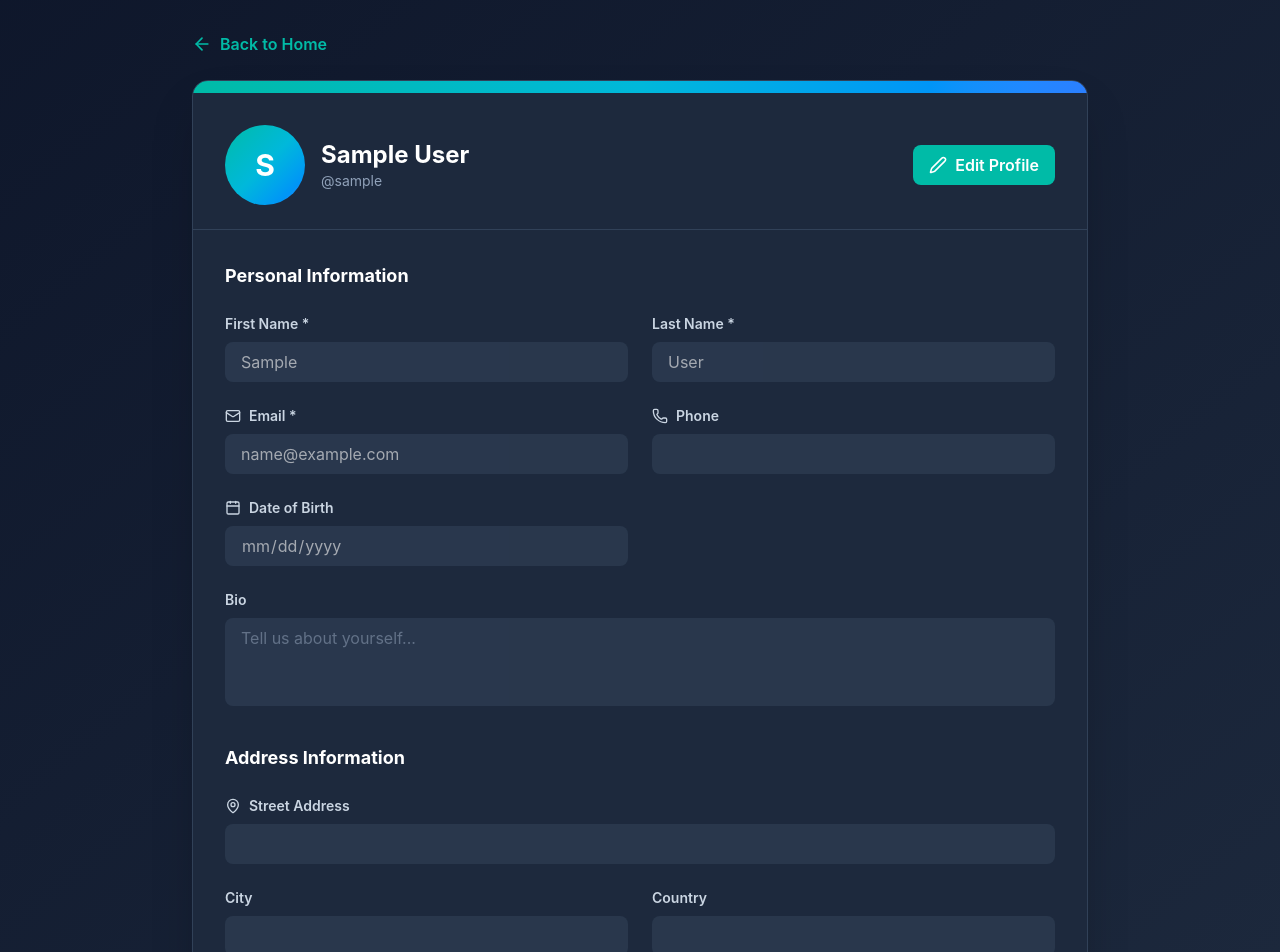
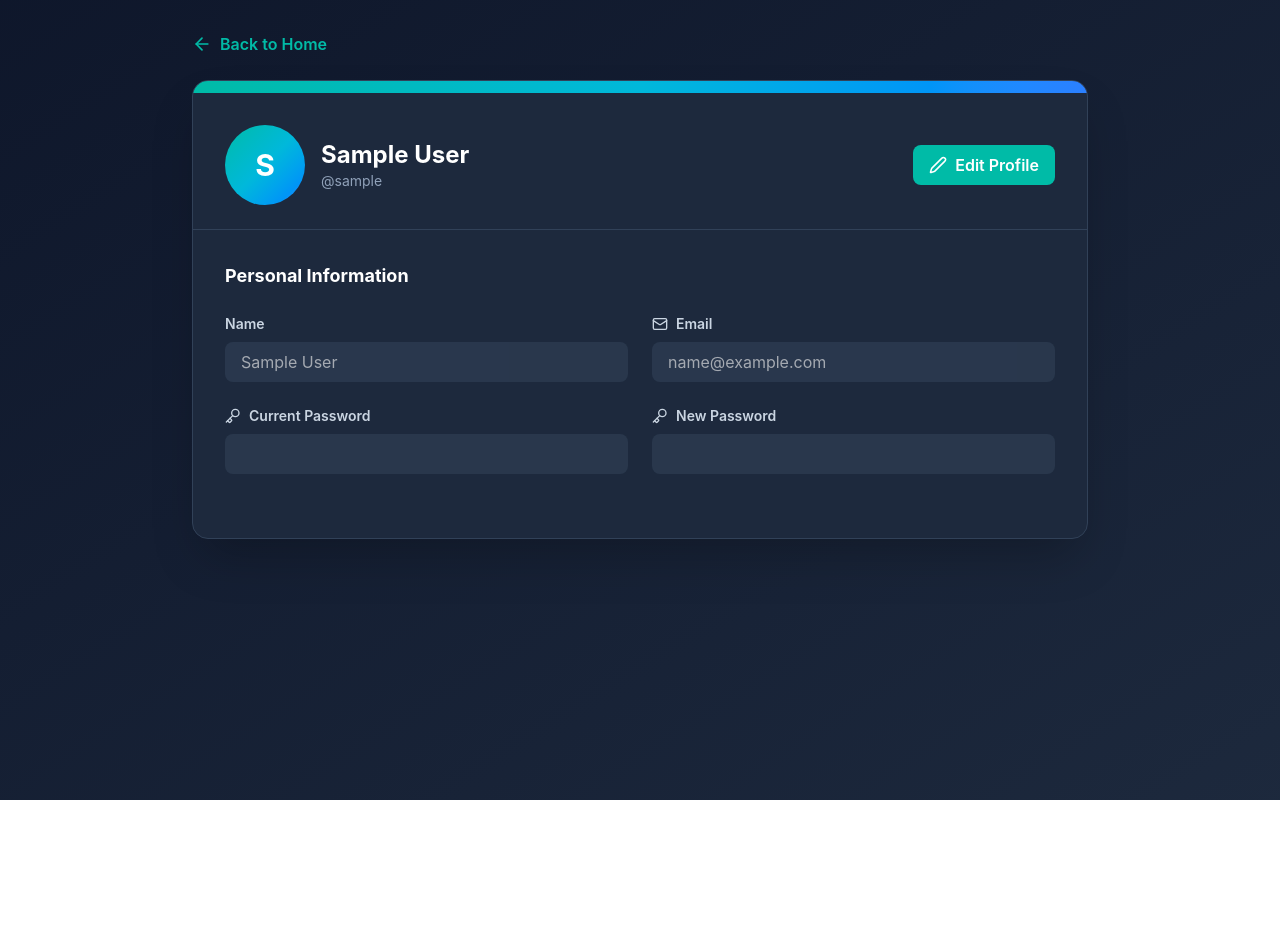
Before and after one commit to DINESH-K-21/shopverse, a React (Vite) app in the folder frontend/my-app/: page /profile in a window 1280 px wide. Shown: the top 952 px of the page. After the commit the page ends 800 px from the top, so only its background shows below. Built offline with nearby package versions, Linux system fonts and the light colour scheme; sample sign-in values are in the browser's storage.

Commit message:
profile page changes

```diff
--- a/frontend/my-app/src/commoncomponents/NavBar.jsx
+++ b/frontend/my-app/src/commoncomponents/NavBar.jsx
@@ -18,16 +18,17 @@ export default function Navbar() {
 
   // Get user initials
   const getInitials = () => {
-    if (user?.firstName && user?.lastName) {
-      return `${user.firstName[0]}${user.lastName[0]}`.toUpperCase();
+
+    if (user?.name ) {
+      return `${user.name[0].toUpperCase()}`;
     }
     return "U";
   };
 
   // Get full name
   const getFullName = () => {
-    if (user?.firstName && user?.lastName) {
-      return `${user.firstName} ${user.lastName}`;
+    if (user?.name ) {
+      return `${user.name}`;
     }
     return "User";
   };
--- a/frontend/my-app/src/pages/ProfilePage.jsx
+++ b/frontend/my-app/src/pages/ProfilePage.jsx
@@ -1,5 +1,5 @@
 import React, { useState, useEffect } from "react";
-import { ArrowLeft, Edit2, Save, X, Mail, Phone, MapPin, Calendar } from "lucide-react";
+import { ArrowLeft, Edit2, Save, X, Mail, Phone, MapPin, Calendar , Key } from "lucide-react";
 import { useNavigate } from "react-router-dom";
 import { useSelector, useDispatch } from "react-redux";
 import api from "../api/api";
@@ -8,6 +8,9 @@ export default function ProfilePage() {
   const navigate = useNavigate();
   const dispatch = useDispatch();
   const { user } = useSelector((state) => state.auth);
+
+  console.log(user,"jj");
+
   const role = user?.role
 
   const [isEditing, setIsEditing] = useState(false);
@@ -16,15 +19,10 @@ export default function ProfilePage() {
   const [success, setSuccess] = useState("");
 
   const [formData, setFormData] = useState({
-    firstName: "",
-    lastName: "",
+    name: "",
     email: "",
-    phone: "",
-    address: "",
-    city: "",
-    country: "",
-    dateOfBirth: "",
-    bio: "",
+    currentPassword:"",
+    newPassword:""
   });
 
   const [originalData, setOriginalData] = useState(formData);
@@ -33,15 +31,8 @@ export default function ProfilePage() {
     // Load user data when component mounts
     if (user) {
       const userData = {
-        firstName: user.firstName || "",
-        lastName: user.lastName || "",
+        name: user.name || "",
         email: user.email || "",
-        phone: user.phone || "",
-        address: user.address || "",
-        city: user.city || "",
-        country: user.country || "",
-        dateOfBirth: user.dateOfBirth || "",
-        bio: user.bio || "",
       };
       setFormData(userData);
       setOriginalData(userData);
@@ -75,8 +66,8 @@ export default function ProfilePage() {
 
     try {
       // Validate required fields
-      if (!formData.firstName || !formData.lastName || !formData.email) {
-        setError("Please fill in all required fields (First Name, Last Name, Email)");
+      if (!formData.name || !formData.email) {
+        setError("Please fill in all required fields (Name, Email)");
         setLoading(false);
         return;
       }
@@ -186,37 +177,24 @@ export default function ProfilePage() {
                 {/* First Name */}
                 <div>
                   <label className="text-slate-300 text-sm font-semibold block mb-2">
-                    First Name *
+                    Name
                   </label>
                   <input
                     type="text"
-                    name="firstName"
-                    value={formData.firstName}
+                    name="name"
+                    value={formData.name}
                     onChange={handleInputChange}
                     disabled={!isEditing}
                     className="w-full px-4 py-2 rounded-lg bg-slate-700 text-white placeholder-slate-400 focus:outline-none focus:ring-2 focus:ring-teal-500 disabled:opacity-60 disabled:cursor-not-allowed"
                   />
                 </div>
 
-                {/* Last Name */}
-                <div>
-                  <label className="text-slate-300 text-sm font-semibold block mb-2">
-                    Last Name *
-                  </label>
-                  <input
-                    type="text"
-                    name="lastName"
-                    value={formData.lastName}
-                    onChange={handleInputChange}
-                    disabled={!isEditing}
-                    className="w-full px-4 py-2 rounded-lg bg-slate-700 text-white placeholder-slate-400 focus:outline-none focus:ring-2 focus:ring-teal-500 disabled:opacity-60 disabled:cursor-not-allowed"
-                  />
-                </div>
+
 
                 {/* Email */}
                 <div>
                   <label className="text-slate-300 text-sm font-semibold block mb-2 flex items-center gap-2">
-                    <Mail size={16} /> Email *
+                    <Mail size={16} /> Email
                   </label>
                   <input
                     type="email"
@@ -228,99 +206,41 @@ export default function ProfilePage() {
                   />
                 </div>
 
-                {/* Phone */}
+                {/* current password */}
                 <div>
                   <label className="text-slate-300 text-sm font-semibold block mb-2 flex items-center gap-2">
-                    <Phone size={16} /> Phone
+                    <Key size={16} /> Current Password
                   </label>
                   <input
-                    type="tel"
-                    name="phone"
-                    value={formData.phone}
+                    type="password"
+                    name="currentPassword"
+                    value={formData.currentPassword}
                     onChange={handleInputChange}
                     disabled={!isEditing}
                     className="w-full px-4 py-2 rounded-lg bg-slate-700 text-white placeholder-slate-400 focus:outline-none focus:ring-2 focus:ring-teal-500 disabled:opacity-60 disabled:cursor-not-allowed"
                   />
                 </div>
 
-                {/* Date of Birth */}
+                {/* new password */}
                 <div>
                   <label className="text-slate-300 text-sm font-semibold block mb-2 flex items-center gap-2">
-                    <Calendar size={16} /> Date of Birth
+                    <Key size={16} /> New Password
                   </label>
                   <input
-                    type="date"
-                    name="dateOfBirth"
-                    value={formData.dateOfBirth}
-                    onChange={handleInputChange}
-                    disabled={!isEditing}
-                    className="w-full px-4 py-2 rounded-lg bg-slate-700 text-white placeholder-slate-400 focus:outline-none focus:ring-2 focus:ring-teal-500 disabled:opacity-60 disabled:cursor-not-allowed"
-                  />
-                </div>
-              </div>
-
-              {/* Bio */}
-              <div className="mt-6">
-                <label className="text-slate-300 text-sm font-semibold block mb-2">Bio</label>
-                <textarea
-                  name="bio"
-                  value={formData.bio}
-                  onChange={handleInputChange}
-                  disabled={!isEditing}
-                  rows="3"
-                  className="w-full px-4 py-2 rounded-lg bg-slate-700 text-white placeholder-slate-400 focus:outline-none focus:ring-2 focus:ring-teal-500 disabled:opacity-60 disabled:cursor-not-allowed resize-none"
-                  placeholder="Tell us about yourself..."
-                />
-              </div>
-            </div>
-
-            {/* Address Information */}
-            <div className="mb-8">
-              <h2 className="text-white text-lg font-bold mb-6">Address Information</h2>
-
-              <div className="grid grid-cols-1 sm:grid-cols-2 gap-6">
-                {/* Address */}
-                <div className="sm:col-span-2">
-                  <label className="text-slate-300 text-sm font-semibold block mb-2 flex items-center gap-2">
-                    <MapPin size={16} /> Street Address
-                  </label>
-                  <input
-                    type="text"
-                    name="address"
-                    value={formData.address}
+                    type="password"
+                    name="newPassword"
+                    value={formData.newPassword}
                     onChange={handleInputChange}
                     disabled={!isEditing}
                     className="w-full px-4 py-2 rounded-lg bg-slate-700 text-white placeholder-slate-400 focus:outline-none focus:ring-2 focus:ring-teal-500 disabled:opacity-60 disabled:cursor-not-allowed"
                   />
                 </div>
 
-                {/* City */}
-                <div>
-                  <label className="text-slate-300 text-sm font-semibold block mb-2">City</label>
-                  <input
-                    type="text"
-                    name="city"
-                    value={formData.city}
-                    onChange={handleInputChange}
-                    disabled={!isEditing}
-                    className="w-full px-4 py-2 rounded-lg bg-slate-700 text-white placeholder-slate-400 focus:outline-none focus:ring-2 focus:ring-teal-500 disabled:opacity-60 disabled:cursor-not-allowed"
-                  />
-                </div>
+              </div>
 
-                {/* Country */}
-                <div>
-                  <label className="text-slate-300 text-sm font-semibold block mb-2">Country</label>
-                  <input
-                    type="text"
-                    name="country"
-                    value={formData.country}
-                    onChange={handleInputChange}
-                    disabled={!isEditing}
-                    className="w-full px-4 py-2 rounded-lg bg-slate-700 text-white placeholder-slate-400 focus:outline-none focus:ring-2 focus:ring-teal-500 disabled:opacity-60 disabled:cursor-not-allowed"
-                  />
-                </div>
-              </div>
+
             </div>
+
 
             {/* Action Buttons */}
             {isEditing && (
```
